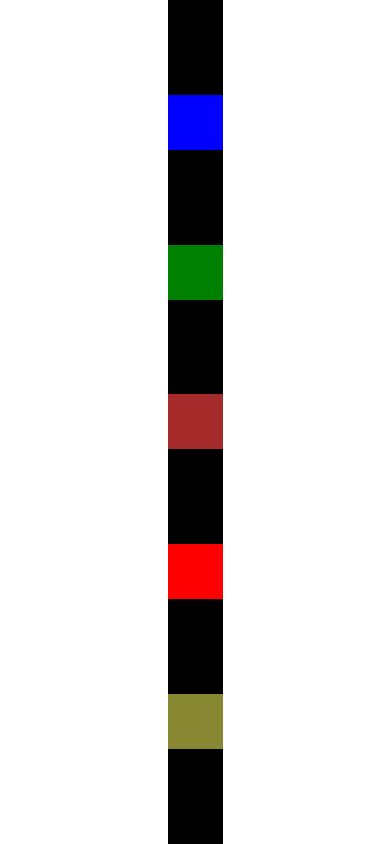
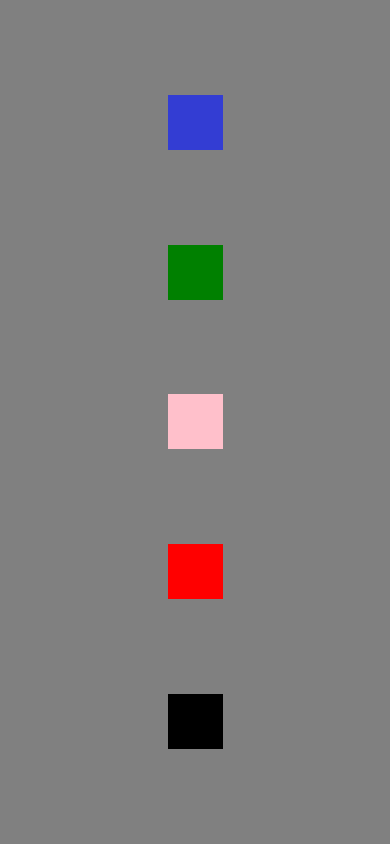
Before and after one commit to iwebwork/ExercicioosCod3r, a React Native app: screen / in a window 390 px wide. Built offline with nearby package versions, Linux system fonts and the light colour scheme.

Commit message:
FlexBox V2

```diff
--- a/src/App.js
+++ b/src/App.js
@@ -18,7 +18,9 @@
 // import ListaProdutos from './components/produtos/ListProdutos'
 // import ListaProdutosV2 from './components/produtos/ListaProdutosV2'
 // import DigiteSeuNome from './components/DigiteSeuNome'
-import FlexBoxV1 from './components/layout/FlexBoxV1'
+// import FlexBoxV1 from './components/layout/FlexBoxV1'
+import FlexBoxV2 from './components/layout/FlexBoxV2'
+
 
 import Estilo from './components/estilo'
 
@@ -28,7 +30,9 @@
     // const b = getRandomIntInclusive(1, 60)
     return (
         <SafeAreaView style={Estilo.AjustarTexto}>
-            <FlexBoxV1/>
+            <FlexBoxV2/>
+
+            {/* <FlexBoxV1/> */}
 
             {/* <DigiteSeuNome/> */}
 
--- /dev/null
+++ b/src/components/layout/FlexBoxV2.js
@@ -0,0 +1,25 @@
+import React, {useState} from 'react'
+import {View,StyleSheet} from 'react-native'
+import Quadrado from './Quadrado'
+
+export default props => {
+    return (
+        <View style={style.StyleV2}>
+            <Quadrado color='#333dd3'/>
+            <Quadrado/>
+            <Quadrado color="pink"/>
+            <Quadrado color="red"/>
+            <Quadrado color="black"/>
+        </View>
+    )
+}
+
+const style = StyleSheet.create({
+    StyleV2:{
+        flex:1,
+        width:'100%',
+        alignItems:'center',
+        justifyContent: 'space-evenly',
+        backgroundColor:"gray"
+    }
+})
```
